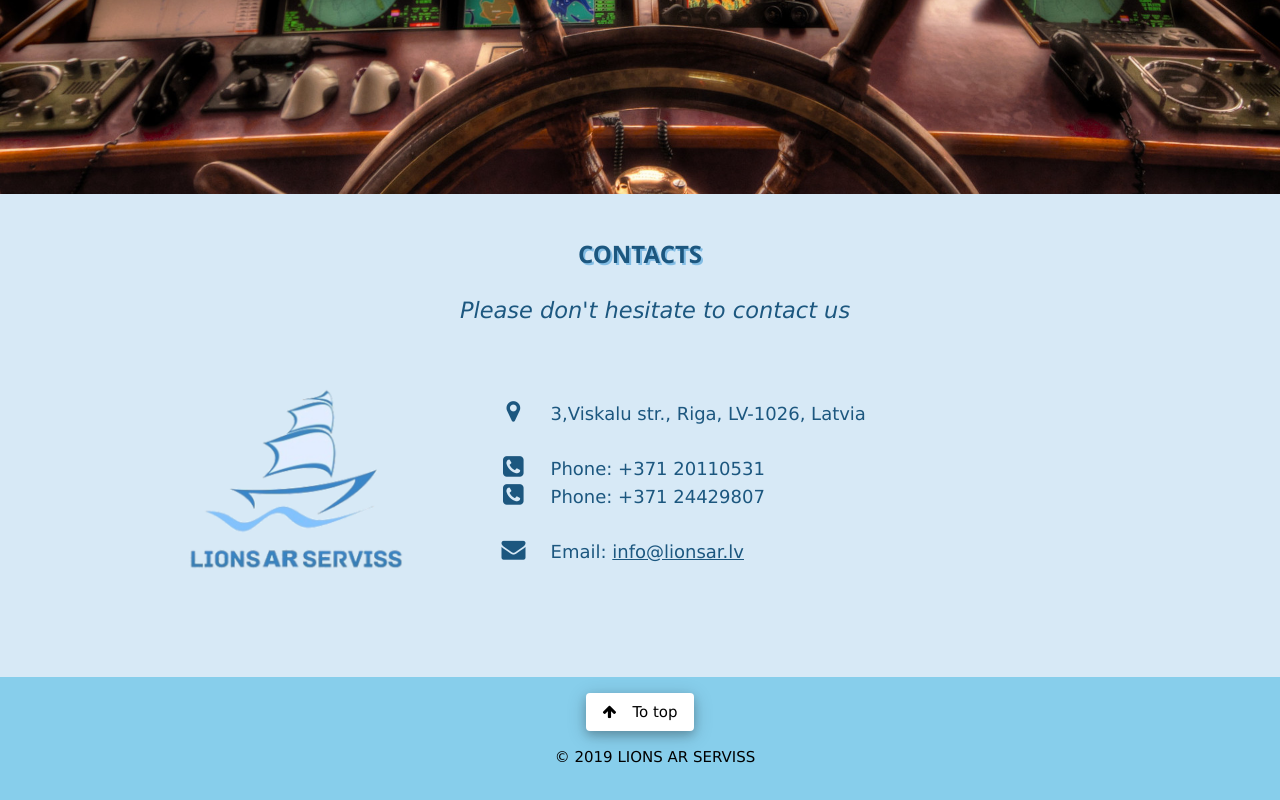
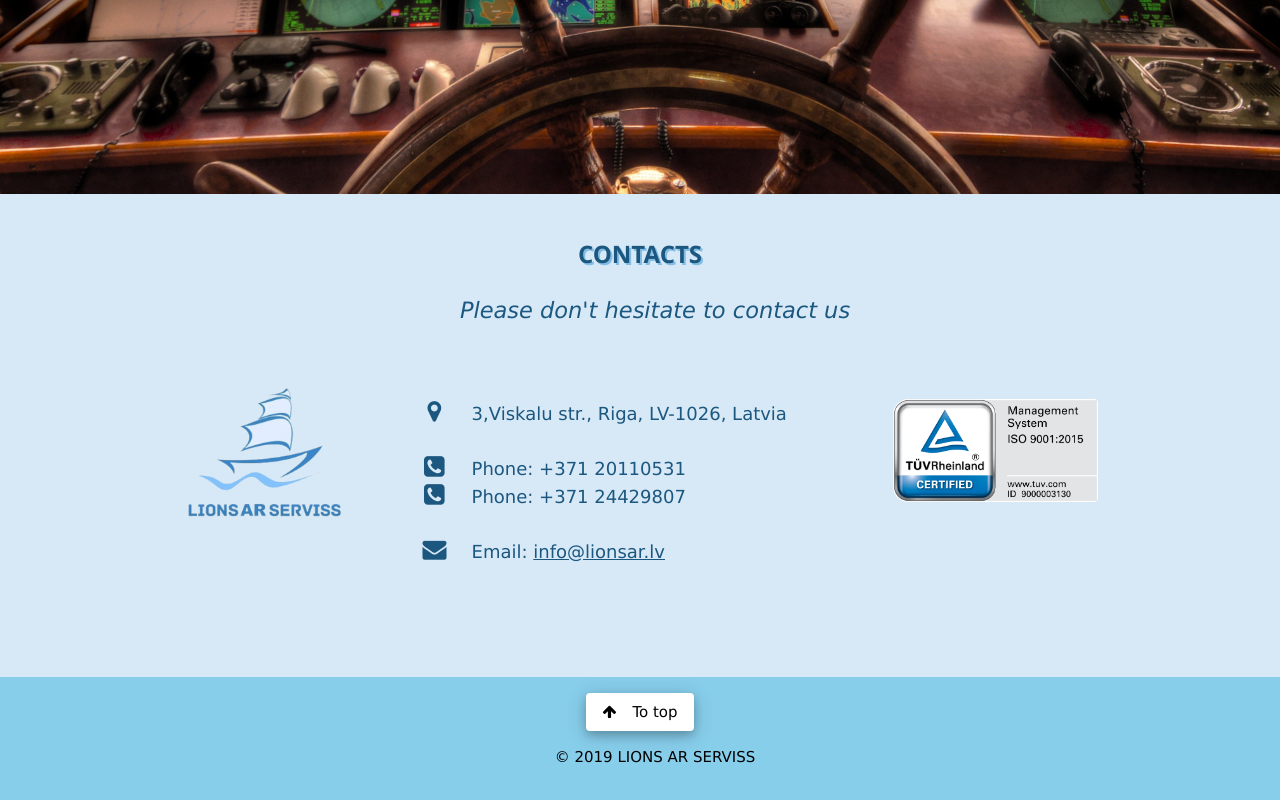
Before and after one commit to jurijz01/lionsar-landing-page-v2, a website: page index.html in a window 1280 px wide. Shown: the part 5296-6096 px from the top of the page. Drawn offline with nearby package versions, Linux system fonts and the light colour scheme; a script that the page names is missing.

Commit message:
added ISO logo and updated packages

```diff
--- a/index.html
+++ b/index.html
@@ -294,10 +294,10 @@ reliable service, competitive pricing and personalized approach.
     <p class="w3-center contact-text"><em>Please don't hesitate to contact us</em></p>
 
   <div class="w3-row w3-padding-32 w3-section">
-    <div class="w3-col m4 w3-container">
+    <div class="w3-col m3 w3-container">
       <img src="/img/logo-small-text-2.png" alt="Company logo-small" class="w3-image w3-round" style="width:80%">
     </div>
-    <div class="w3-col m8 w3-panel">
+    <div class="w3-col m6 w3-panel">
       <div class="w3-large w3-margin-bottom">
         <i class="fa fa-map-marker fa-fw w3-hover-text-black w3-xlarge w3-margin-right"></i> 3,Viskalu str., Riga, LV-1026, Latvia<br><br>
         <i class="fa fa-phone-square fa-fw w3-hover-text-black w3-xlarge w3-margin-right"></i> Phone: +371 20110531<br>
@@ -323,6 +323,9 @@ reliable service, competitive pricing and personalized approach.
       </form>
       -->
 
+    </div>
+	<div class="w3-col m3 w3-container w3-margin-top">
+      <img src="/img/ISO_logo-small.png" alt="Company ISO certificate logo" class="w3-image w3-round" style="width:100%">
     </div>
   </div>
 </div>
--- a/package.json
+++ b/package.json
@@ -25,6 +25,6 @@
     "postcss-cli": "^6.1.1"
   },
   "dependencies": {
-    "jquery": "^3.3.1"
+    "jquery": "^3.4.1"
   }
 }
```
Also changed, not shown: img/ISO_logo-small.png (added), img/ISO_logo.png (added), img/under_construction.jpg (added), 1 other file.
